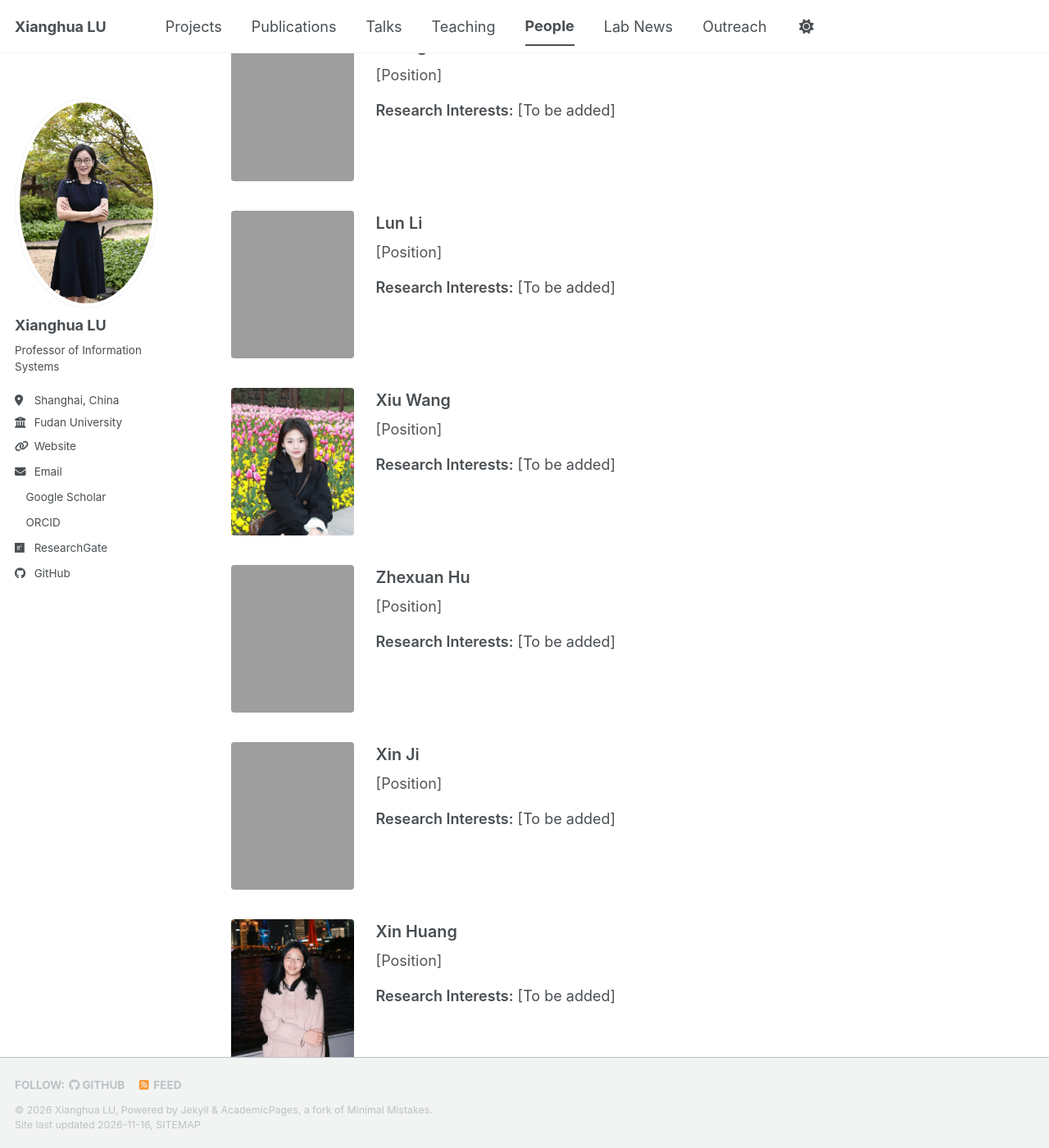
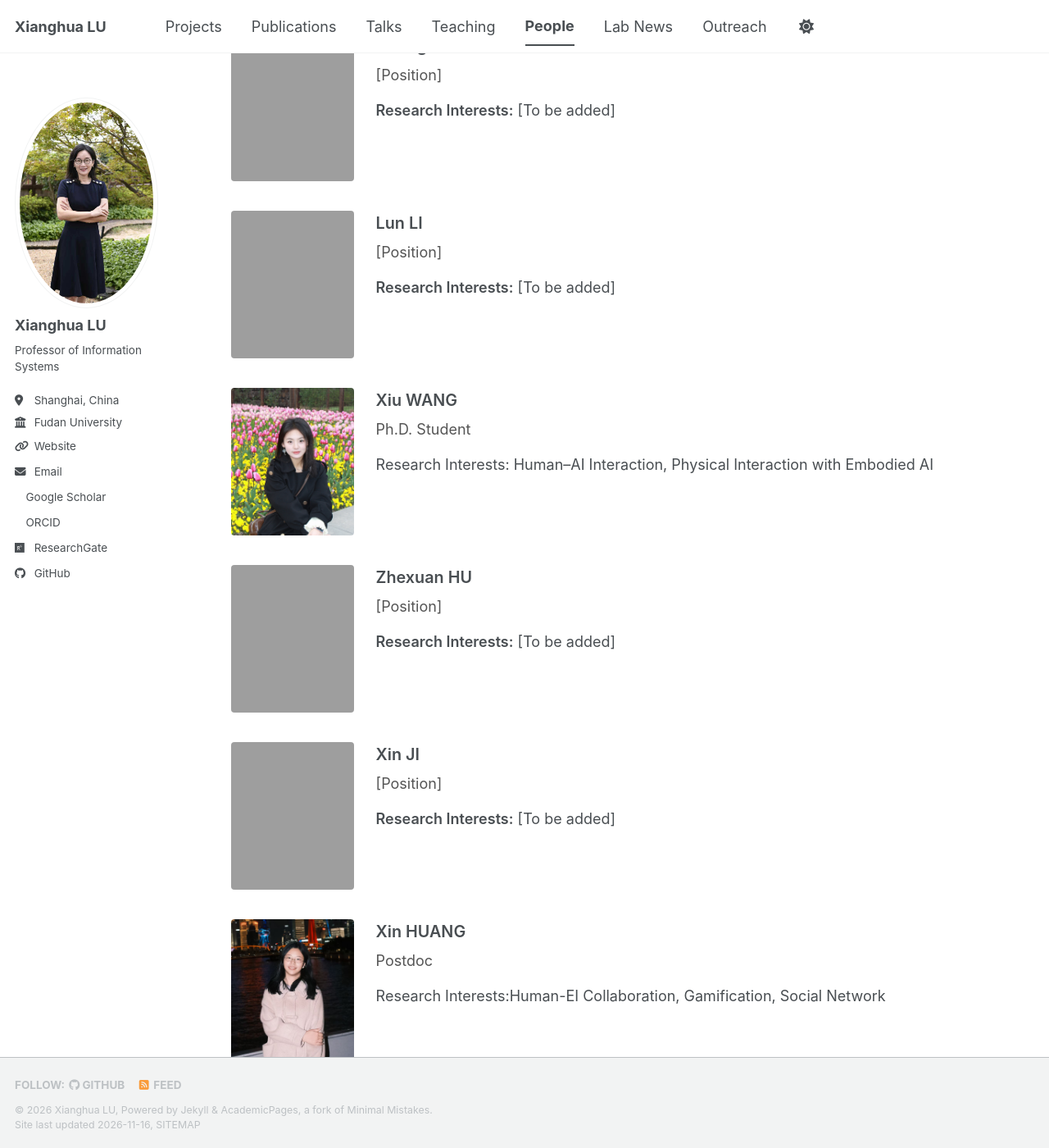
Before and after one commit to Xianghualu/Xianghualu.github.io, a Jekyll site: the page built from _pages/people.html, in a window 1280 px wide and 1400 px high, scrolled down 1300 px. Shown: the whole window at 82% size. Built offline with Jekyll 4.4.1, drawn with Linux system fonts in a browser that asks for light colours; a style sheet for code colours, icons or effects is not loaded; some of the changed text lies outside the part shown.

Commit message:
Update people.html

```diff
--- a/_pages/people.html
+++ b/_pages/people.html
@@ -105,7 +105,7 @@ author_profile: true
       <img src="{{ base_path }}/images/people/yufeng-zou.jpg"
            alt="Yufeng Zou" class="member-photo">
       <div class="member-info">
-        <div class="member-name">Yufeng Zou</div>
+        <div class="member-name">Yufeng ZOU</div>
         <div class="member-position">[Position]</div>
         <div class="member-interest">
           <strong>Research Interests:</strong> [To be added]
@@ -117,7 +117,7 @@ author_profile: true
       <img src="{{ base_path }}/images/people/hui-yang.jpg"
            alt="Hui Yang" class="member-photo">
       <div class="member-info">
-        <div class="member-name">Hui Yang</div>
+        <div class="member-name">Hui YANG</div>
         <div class="member-position">[Position]</div>
         <div class="member-interest">
           <strong>Research Interests:</strong> [To be added]
@@ -126,10 +126,10 @@ author_profile: true
     </div>
 
     <div class="member-card">
-      <img src="{{ base_path }}/images/people/yiyu.jpg"
+      <img src="{{ base_path }}/images/people/yiyu-huang.jpg"
            alt="Yiyu" class="member-photo">
       <div class="member-info">
-        <div class="member-name">Yiyu</div>
+        <div class="member-name">Yiyu HUANG</div>
         <div class="member-position">[Position]</div>
         <div class="member-interest">
           <strong>Research Interests:</strong> [To be added]
@@ -141,7 +141,7 @@ author_profile: true
       <img src="{{ base_path }}/images/people/rongyu-zhong.jpg"
            alt="Rongyu Zhong" class="member-photo">
       <div class="member-info">
-        <div class="member-name">Rongyu Zhong</div>
+        <div class="member-name">Rongyu ZHONG</div>
         <div class="member-position">[Position]</div>
         <div class="member-interest">
           <strong>Research Interests:</strong> [To be added]
@@ -153,7 +153,7 @@ author_profile: true
       <img src="{{ base_path }}/images/people/chang-yu.jpg"
            alt="Chang Yu" class="member-photo">
       <div class="member-info">
-        <div class="member-name">Chang Yu</div>
+        <div class="member-name">Chang YU</div>
         <div class="member-position">[Position]</div>
         <div class="member-interest">
           <strong>Research Interests:</strong> [To be added]
@@ -165,7 +165,7 @@ author_profile: true
       <img src="{{ base_path }}/images/people/lun-li.jpg"
            alt="Lun Li" class="member-photo">
       <div class="member-info">
-        <div class="member-name">Lun Li</div>
+        <div class="member-name">Lun LI</div>
         <div class="member-position">[Position]</div>
         <div class="member-interest">
           <strong>Research Interests:</strong> [To be added]
@@ -177,10 +177,10 @@ author_profile: true
       <img src="{{ base_path }}/images/people/xiu-wang.jpg"
            alt="Xiu Wang" class="member-photo">
       <div class="member-info">
-        <div class="member-name">Xiu Wang</div>
-        <div class="member-position">[Position]</div>
+        <div class="member-name">Xiu WANG</div>
+        <div class="member-position">Ph.D. Student</div>
         <div class="member-interest">
-          <strong>Research Interests:</strong> [To be added]
+          Research Interests: Human–AI Interaction, Physical Interaction with Embodied AI
         </div>
       </div>
     </div>
@@ -189,7 +189,7 @@ author_profile: true
       <img src="{{ base_path }}/images/people/zhexuan-hu.jpg"
            alt="Zhexuan Hu" class="member-photo">
       <div class="member-info">
-        <div class="member-name">Zhexuan Hu</div>
+        <div class="member-name">Zhexuan HU</div>
         <div class="member-position">[Position]</div>
         <div class="member-interest">
           <strong>Research Interests:</strong> [To be added]
@@ -201,7 +201,7 @@ author_profile: true
       <img src="{{ base_path }}/images/people/xin-ji.jpg"
            alt="Xin Ji" class="member-photo">
       <div class="member-info">
-        <div class="member-name">Xin Ji</div>
+        <div class="member-name">Xin JI</div>
         <div class="member-position">[Position]</div>
         <div class="member-interest">
           <strong>Research Interests:</strong> [To be added]
@@ -214,10 +214,10 @@ author_profile: true
      alt="Xin Huang"
      class="member-photo">
       <div class="member-info">
-        <div class="member-name">Xin Huang</div>
-        <div class="member-position">[Position]</div>
+        <div class="member-name">Xin HUANG</div>
+        <div class="member-position">Postdoc</div>
         <div class="member-interest">
-          <strong>Research Interests:</strong> [To be added]
+          Research Interests:Human-EI Collaboration, Gamification, Social Network
         </div>
       </div>
     </div>
@@ -226,7 +226,7 @@ author_profile: true
       <img src="{{ base_path }}/images/people/yiwei-qiao.jpg"
            alt="Yiwei Qiao" class="member-photo">
       <div class="member-info">
-        <div class="member-name">Yiwei Qiao</div>
+        <div class="member-name">Yiwei QIAO</div>
         <div class="member-position">[Position]</div>
         <div class="member-interest">
           <strong>Research Interests:</strong> [To be added]
```
